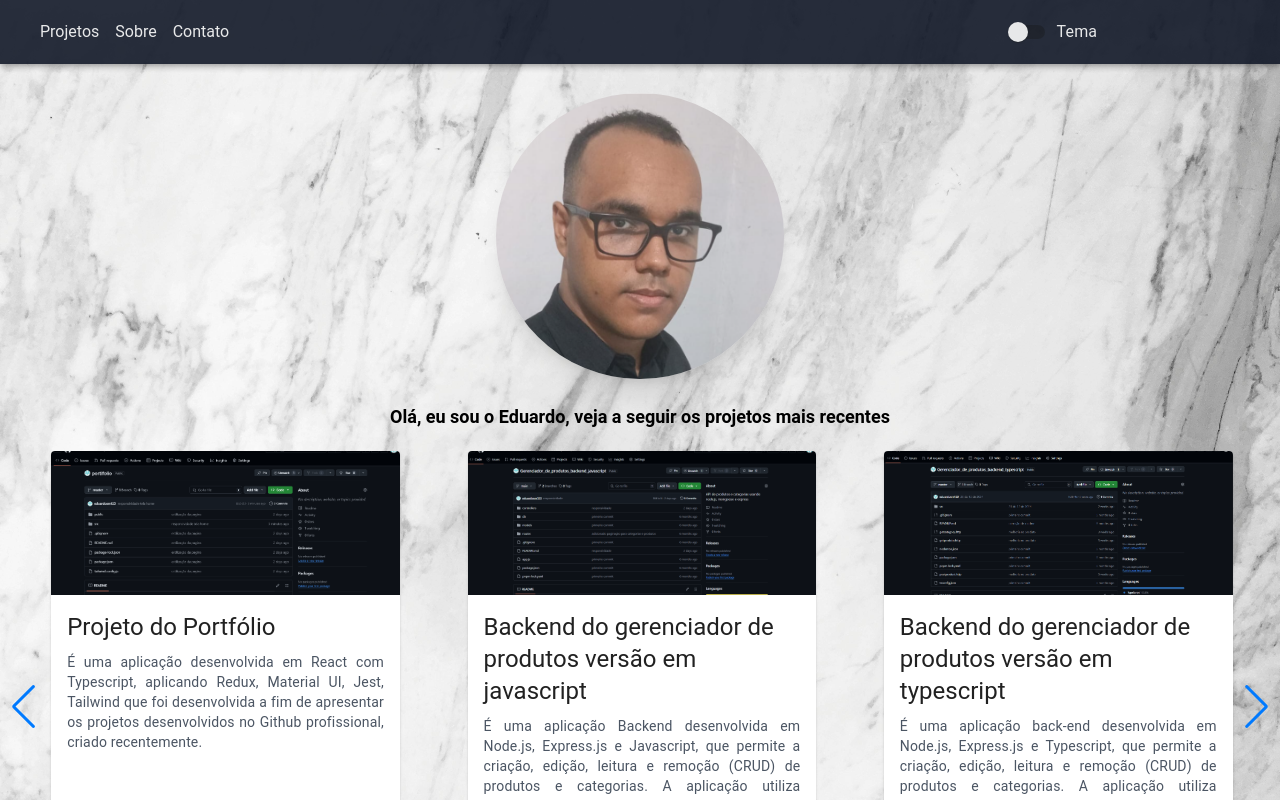
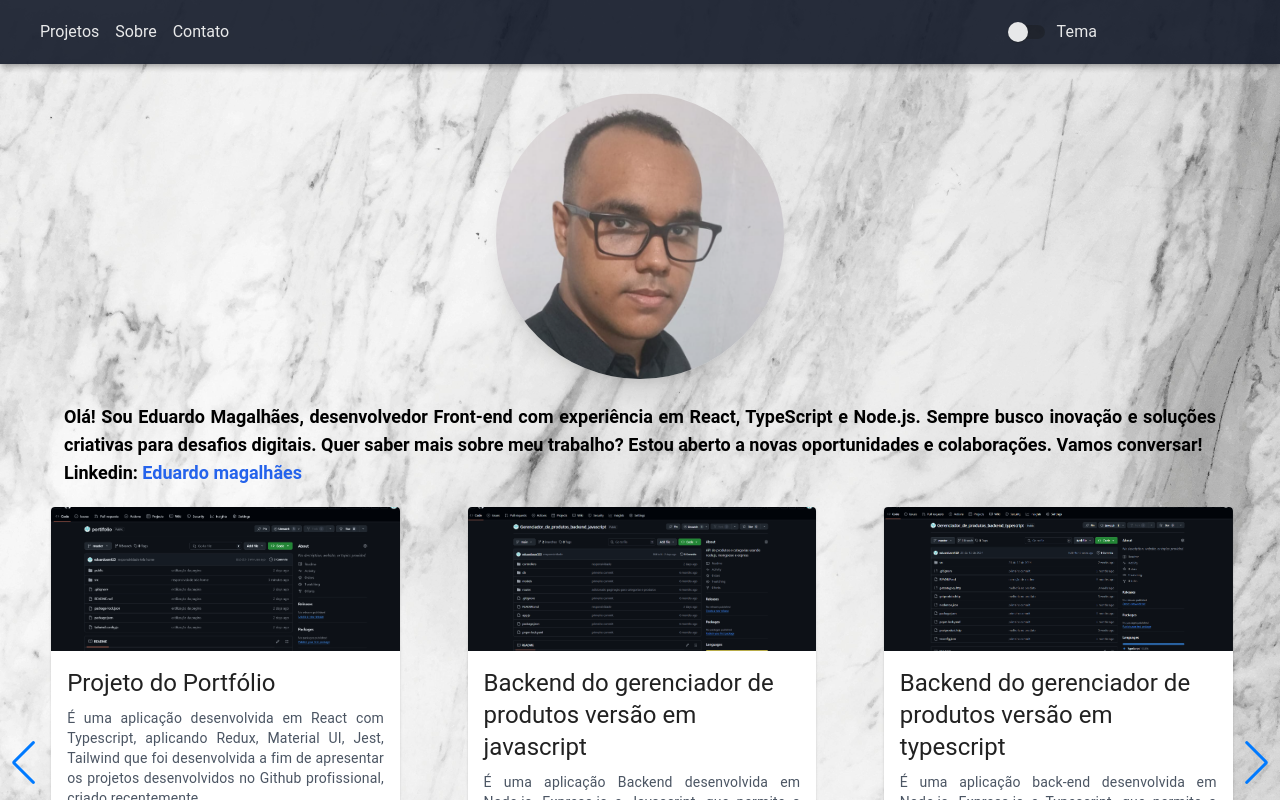
Before and after one commit to eduardosm123/portifolio, a React (Create React App) app: page / in a window 1280 px wide. Shown: the top 800 px of the page. Built offline with nearby package versions, Linux system fonts and the light colour scheme.

Commit message:
melhor introducao

```diff
--- a/src/components/Presentation.tsx
+++ b/src/components/Presentation.tsx
@@ -6,19 +6,25 @@ import { useSelector } from 'react-redux';
 import { RootState } from '../redux/store';
 
 interface presentationPropsI {
-    text: string
+    text: string,
+    link?: boolean
 }
 
-export default function Presentation({ text }: presentationPropsI) {
+export default function Presentation({ text, link }: presentationPropsI) {
     const darkMode = useSelector((state: RootState) => state.theme.darkMode);
 
     return (
         <>
-        <div className="pb-[1%]"></div>
-        <Container className='flex flex-col pb-5'>
-            <img src='/minhaFoto.png' alt='Minha Foto' className='w-[25%] h-[25%] self-center rounded-[50%] shadow-xl'></img>
-            <h1 className='text-center font-bold text-lg mt-6'  style={{ color: darkMode ? "white" : "black" }} >{text}</h1>
-        </Container>
+            <div className="pb-[1%]"></div>
+            <Container className='flex flex-col pb-5'>
+                <img src='/minhaFoto.png' alt='Minha Foto' className='w-[25%] h-[25%] self-center rounded-[50%] shadow-xl'></img>
+
+                {link ? <>
+                    <h1 className='  font-bold text-lg mt-6 text-justify' style={{ color: darkMode ? "white" : "black" }} >{text}  <p  >
+                        <span className={!darkMode ? ' font-bold text-lg mt-6 text-black' : 'text-center font-bold text-lg mt-6 text-white'} >Linkedin:</span>  <a target='_blank' className='text-blue-600 hover:text-red-600' rel="noopener noreferrer" href='https://www.linkedin.com/in/eduardo-magalh%C3%A3es-39161a20a/'> Eduardo magalhães </a>
+                    </p></h1>
+                </> : <> <h1 className='text-center font-bold text-lg mt-6  ' style={{ color: darkMode ? "white" : "black" }} >{text} </h1></>}
+            </Container>
         </>
 
     )
--- a/src/pages/Home.tsx
+++ b/src/pages/Home.tsx
@@ -25,12 +25,13 @@ export default function Home() {
         }
         originalConsoleWarn(...args); // Mantém outros warnings
     };
+
     return (
         < >
             <NavBar>
                 <div data-testid="home"  className='min-h-screen'>
                     <Box className='flex flex-col pb-1'>
-                        <Presentation text='Olá, eu sou o Eduardo, veja a seguir os projetos mais recentes' />
+                        <Presentation link={true} text='Olá! Sou Eduardo Magalhães, desenvolvedor Front-end com experiência em React, TypeScript e Node.js. Sempre busco inovação e soluções criativas para desafios digitais. Quer saber mais sobre meu trabalho? Estou aberto a novas oportunidades e colaborações. Vamos conversar!' />
 
                         {/* Para telas menores */}
                         <Box sx={{ flexGrow: 1, display: { xs: 'flex', md: 'none' } }}>
```
